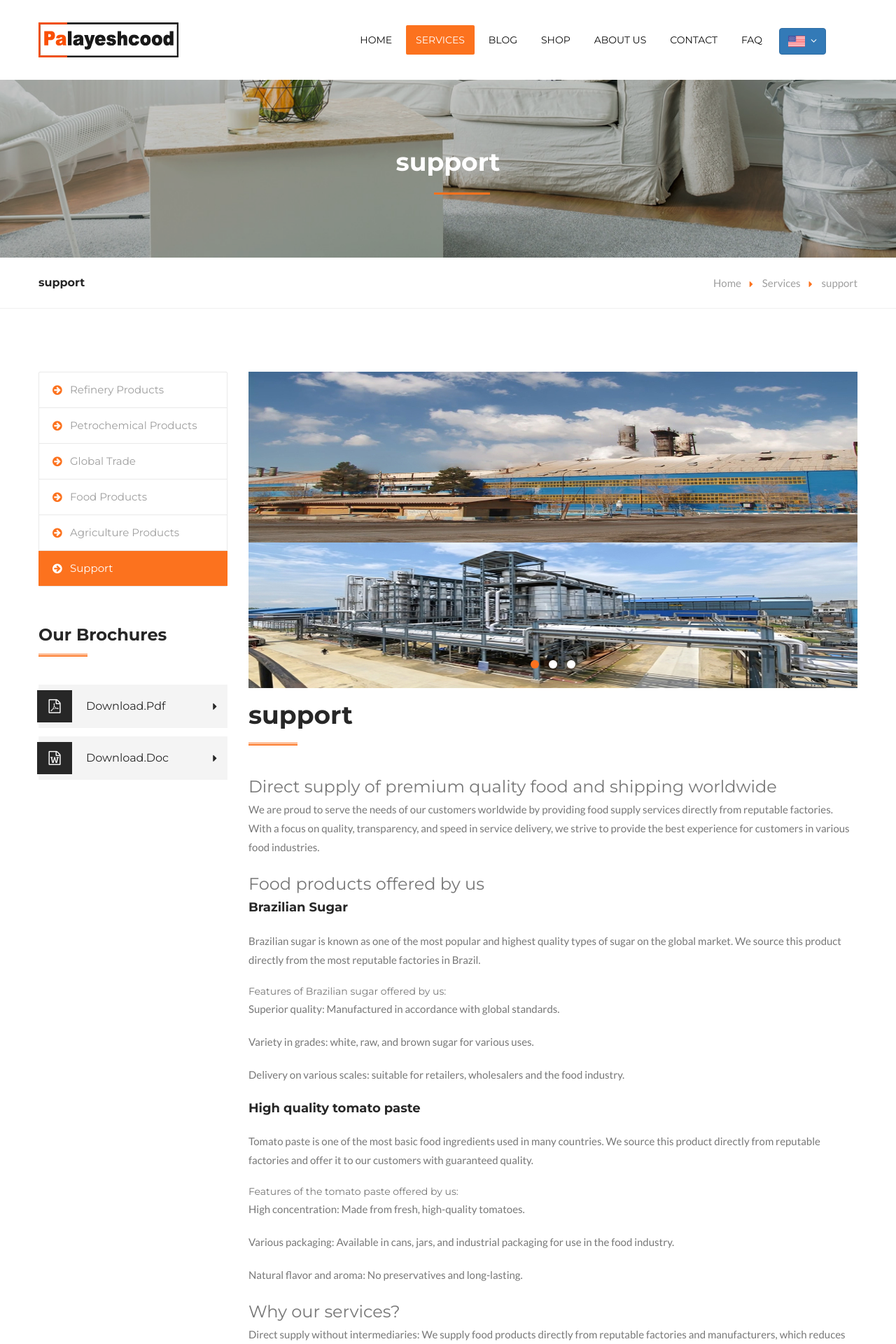
After one commit to aliashtab77/palayeshcood-django-, a Django app: page /servives/support/ in a window 1280 px wide. The commit adds this page. Shown: the top 1920 px of the page at 70% size. Run offline with Django 5.2, Linux system fonts and the light colour scheme; some libraries are stand-ins or nearby versions.

Commit message:
all services added

```diff
--- a/services/urls.py
+++ b/services/urls.py
@@ -1,5 +1,5 @@
 from django.urls import path
-from services.views import services, refinery, petrochemical, global_trade, food
+from services.views import services, refinery, petrochemical, global_trade, food, agriculture, support
 
 
 urlpatterns = [
@@ -8,5 +8,6 @@ urlpatterns = [
     path("petrochemical/", petrochemical, name="petrochemical"),
     path("global_trade/", global_trade, name="global"),
     path('food/', food, name="food"),
-
+    path('agriculture/', agriculture, name='agriculture'),
+    path('support/', support, name='support'),
 ]
--- a/services/views.py
+++ b/services/views.py
@@ -30,3 +30,16 @@ def food(request):
 
     }
     return render(request, 'food.html', context=context)
+
+
+def agriculture(request):
+    context = {
+
+    }
+    return render(request, 'agriculture.html', context=context)
+
+def support(request):
+    context = {
+
+    }
+    return render(request, 'support.html', context=context)
--- a/templates/services-side.html
+++ b/templates/services-side.html
@@ -6,6 +6,8 @@
             <li class="{{ petrochemical }}"><a href="{% url 'petrochemical' %}">{% translate 'petrochemical products' %}</a></li>
             <li class="{{ global }}"><a href="{% url 'global' %}">{% translate 'global trade' %}</a></li>
             <li class="{{ food }}"><a href="{% url 'food' %}">{% translate 'Food products' %}</a></li>
+            <li class="{{ agriculture }}"><a href="{% url 'agriculture' %}">{% translate 'agriculture products' %}</a></li>
+            <li class="{{ support }}"><a href="{% url 'support' %}">{% translate 'support' %}</a></li>
         </ul>
     </nav>
 </div>
--- /dev/null
+++ b/templates/support.html
@@ -0,0 +1,251 @@
+{% extends 'base.html' %}
+{% load static %}
+{% load i18n %}
+{% block title %}
+	{% translate 'support' %}
+{% endblock title %}
+{% block servicesc %}current{% endblock servicesc%}
+{% block servicescz %}current{% endblock servicescz%}
+{% block body %}
+
+    <!--Page Title-->
+    <section class="page-title" style="background-image:url({% static 'haman/images/background/bg-page-title-1.jpg' %});">
+        <div class="auto-container">
+            <h1>{% translate 'support' %}</h1>
+        </div>
+    </section>
+
+    <!--Page Info-->
+    <section class="page-info">
+        <div class="auto-container clearfix">
+            <div class="pull-left"><h2>{% translate 'support' %}</h2></div>
+            <div class="pull-right">
+                <ul class="bread-crumb clearfix">
+                    <li><a href="{% url 'home' %}">{% translate 'Home' %}</a></li>
+                    <li><a href="{% url 'services' %}">{% translate 'Services' %}</a></li>
+                    <li>{% translate 'support' %}</li>
+                </ul>
+            </div>
+        </div>
+    </section>
+
+    <!--Sidebar Page-->
+    <div class="sidebar-page-container">
+        <div class="auto-container">
+            <div class="row clearfix">
+
+
+                <!--Sidebar-->
+                <div class="sidebar-side col-lg-3 col-md-4 col-sm-12 col-xs-12">
+                    <aside class="sidebar">
+
+                        <!--Sidebar Widget / Boxed Nav-->
+                        {% include 'services-side.html' with support="current" only %}
+
+                        <!--Sidebar Widget / Downloads-->
+                        <div class="widget sidebar-widget downloads">
+                            <div class="sidebar-title"><h3>{% translate 'Our Brochures' %}</h3></div>
+                            <ul>
+                                <li class="haman_left"><a href="#"><span class="icon fa fa-file-pdf-o"></span> Download.Pdf</a></li>
+                                <li class="haman_left"><a href="#"><span class="icon fa fa-file-word-o"></span> Download.Doc</a></li>
+                            </ul>
+                        </div>
+
+
+                    </aside>
+                </div><!--End Sidebar-->
+
+                <!--Content Side-->
+
+                <div class="content-side col-lg-9 col-md-8 col-sm-12 col-xs-12">
+                    <!--Service Single-->
+                    <section class="service-details">
+                    	<!--Service Images-->
+                        <div class="service-images">
+                            <ul class="single-item-carousel">
+                                <li><figure class="image-box"><a href="{% static 'haman/images/resource/services/baner-shekar1.jpg' %}" class="lightbox-image" title="Image Caption Here"><img src="{% static 'haman/images/resource/services/baner-shekar1.jpg' %}" alt="Food products photo"></a></figure></li>
+                                <li><figure class="image-box"><a href="{% static 'haman/images/resource/services/baner-shekar2.jpg' %}" class="lightbox-image" title="Image Caption Here"><img src="{% static 'haman/images/resource/services/baner-shekar2.jpg' %}" alt="Food products photo"></a></figure></li>
+                                <li><figure class="image-box"><a href="{% static 'haman/images/resource/services/baner-shekar3.jpg' %}" class="lightbox-image" title="Image Caption Here"><img src="{% static 'haman/images/resource/services/baner-shekar3.jpg' %}" alt="Food products photo"></a></figure></li>
+
+
+                            </ul>
+                        </div>
+
+                       	<div class="sec-title"><h2>{% translate 'support' %}</h2></div>
+                        <!--Text Content-->
+                        <div class="text-content">
+                            <h3>{% translate 'Direct supply of premium quality food and shipping worldwide' %}</h3>
+                        	<p>{% translate 'We are proud to serve the needs of our customers worldwide by providing food supply services directly from reputable factories. With a focus on quality, transparency, and speed in service delivery, we strive to provide the best experience for customers in various food industries.' %}</p>
+                            <h3>{% translate 'Food products offered by us' %}</h3>
+                            <h4>{% translate 'Brazilian Sugar' %}</h4>
+                            <p>{% translate 'Brazilian sugar is known as one of the most popular and highest quality types of sugar on the global market. We source this product directly from the most reputable factories in Brazil.' %}</p>
+                            <h5>{% translate 'Features of Brazilian sugar offered by us:' %}</h5>
+                            <p>{% translate 'Superior quality: Manufactured in accordance with global standards.' %}</p>
+                            <p>{% translate 'Variety in grades: white, raw, and brown sugar for various uses.' %}</p>
+                            <p>{% translate 'Delivery on various scales: suitable for retailers, wholesalers and the food industry.' %}</p>
+                            <h4>{% translate 'High quality tomato paste' %}</h4>
+                            <p>{% translate 'Tomato paste is one of the most basic food ingredients used in many countries. We source this product directly from reputable factories and offer it to our customers with guaranteed quality.' %}</p>
+                            <h5>{% translate 'Features of the tomato paste offered by us:' %}</h5>
+                            <p>{% translate 'High concentration: Made from fresh, high-quality tomatoes.' %}</p>
+                            <p>{% translate 'Various packaging: Available in cans, jars, and industrial packaging for use in the food industry.' %}</p>
+                            <p>{% translate 'Natural flavor and aroma: No preservatives and long-lasting.' %}</p>
+                            <h3>{% translate 'Why our services?' %}</h3>
+                            <p>{% translate 'Direct supply without intermediaries: We supply food products directly from reputable factories and manufacturers, which reduces costs and ensures quality.' %}</p>
+                            <p>{% translate 'Guaranteed quality: All our products are manufactured and packaged in accordance with international standards.' %}</p>
+                            <p>{% translate 'Worldwide shipping: We use an extensive and professional transportation network that allows for fast and safe delivery of products to any part of the world.' %}</p>
+                            <p>{% translate 'Competitive price: By eliminating intermediaries, we offer the best prices for food products.' %}</p>
+                            <p>{% translate 'Expert Support: Our team is ready to provide expert advice to select the most appropriate products and transportation solutions.' %}</p>
+                            <h3>{% translate 'A different experience of food supply' %}</h3>
+                            <p>{% translate 'We are committed to providing transparent and professional services, focusing on gaining customer trust. Brazilian sugar and tomato paste are just some of our products, and we are ready to meet your diverse food needs.' %}</p>
+                            <h4>{% translate 'To place an order, receive advice or more information, contact us today. Working with us guarantees a reliable, fast and economical supply of food.' %}</h4>
+                        </div>
+
+                        <!--Service Types-->
+                        <div class="service-types">
+                        	<div class="row clearfix">
+                            	<!--Service Type-->
+                                <div class="service-type col-lg-4 col-md-4 col-sm-6 col-xs-12">
+                                	<div class="inner-box">
+                                    	<figure class="image-box"><img src="{% static 'haman/images/resource/services/shek1.jpg' %}" alt="{% translate 'Sugar trade photo' %}"></figure>
+                                        <div class="lower-content">
+                                            <ul class="list-style-one">
+                                            	<li>{% translate 'We are in contact with Brazilian sugar factories around the world.' %}</li>
+                                                <li>{% translate 'We offer you Brazilian sugar based on global standards.' %}</li>
+                                            </ul>
+                                        </div>
+                                    </div>
+                                </div>
+
+                                <!--Service Type-->
+                                <div class="service-type col-lg-4 col-md-4 col-sm-6 col-xs-12">
+                                	<div class="inner-box">
+                                    	<figure class="image-box"><img src="{% static 'haman/images/resource/services/shek2.jpg' %}" alt="{% translate 'Sugar trade photo' %}"></figure>
+                                        <div class="lower-content">
+                                            <ul class="list-style-one">
+                                            	<li>{% translate 'We guarantee the quality of Brazilian sugar.' %}</li>
+                                                <li>{% translate 'We ship worldwide.' %}</li>
+                                            </ul>
+                                        </div>
+                                    </div>
+                                </div>
+
+                                <!--Service Type-->
+                                <div class="service-type col-lg-4 col-md-4 col-sm-6 col-xs-12">
+                                	<div class="inner-box">
+                                    	<figure class="image-box"><img src="{% static 'haman/images/resource/services/shek3.jpg' %}" alt="{% translate 'Sugar trade photo' %}"></figure>
+                                        <div class="lower-content">
+                                            <ul class="list-style-one">
+                                            	<li>{% translate 'We can deliver tomato paste to your port.' %}</li>
+                                                <li>{% translate 'We have expert support to answer you.' %}</li>
+                                            </ul>
+                                        </div>
+                                    </div>
+                                </div>
+
+                            </div>
+                        </div>
+
+
+
+                        <!--Get Quote-->
+                        <div class="get-quote">
+                            <div class="sec-title medium"><h2>{% translate 'Get a free consultation' %}</h2></div>
+                                <div class="row clearfix">
+                                    <!--Content COlumn-->
+                                    <!--Form Column-->
+                                    <div class="column col-lg-8 col-md-12 col-sm-12 col-xs-12">
+                                        <!--form-box-->
+                                        <div class="form-box default-form">
+                                            <div class="contact-form default-form">
+                                                <form method="post" action="{% url 'savemessages' %}" id="mform">
+                                                    <div class="row clearfix">
+                                                            {% csrf_token %}
+                                                        <div class="form-group col-md-6 col-sm-6 col-xs-12">
+                                                            <input type="text" name="subject" value="" placeholder="{% translate 'subject' %}">
+                                                        </div>
+
+                                                        <div class="form-group col-md-6 col-sm-6 col-xs-12">
+                                                            <input type="text" name="username" value="" placeholder="{% translate 'Your Name *' %}" required>
+                                                        </div>
+
+                                                        <div class="form-group col-md-6 col-sm-6 col-xs-12">
+                                                            <input type="email" name="email" value="" placeholder="{% translate 'Your Mail *' %}" required>
+                                                        </div>
+
+                                                        <div class="form-group col-md-6 col-sm-6 col-xs-12">
+                                                            <input type="text" name="number" value="" placeholder="{% translate 'Phone Number' %}">
+                                                        </div>
+
+                                                        <div class="form-group col-md-12 col-sm-12 col-xs-12">
+                                                            <textarea name="message" placeholder="{% translate 'Message *' %}"></textarea>
+                                                        </div>
+                                                        <div class="form-group col-md-12 col-sm-12 col-xs-12">
+                                                            <button type="submit" class="theme-btn btn-style-two">{% translate 'Get Quote' %}</button>
+                                                        </div>
+                                                        <div id="response">
+
+                                                        </div>
+                                                    </div>
+                                                </form>
+                                            </div>
+                                        </div>
+                                    </div>
+                            </div>
+                        </div>
+
+                    </section>
+                </div><!--End Content Side-->
+
+            </div>
+        </div>
+    </div>
+
+
+{% endblock body %}
+
+{% block escript %}
+    <script>
+
+        $(document).ready(function() {
+
+            $('#mform').on('submit', function(event) {
+
+                {#event.preventDefault(); // Prevent the default form submission#}
+
+
+                $.ajax({
+
+                    type: 'POST',
+
+                    url: '{% url "savemessages" %}',  // Replace with your view's URL
+
+                    data: $(this).serialize(), // Serialize the form data
+
+                    success: function(response) {
+
+                        if (response.success) {
+
+                            $('#response').html('<p>' + response.message + '</p>');
+
+                        } else {
+
+                            $('#response').html('<p>Error: ' + JSON.stringify(response.errors) + '</p>');
+
+                        }
+
+                    },
+
+                    error: function(xhr, status, error) {
+
+                        $('#response').html('<p>An error occurred: ' + error + '</p>');
+
+                    }
+
+                });
+
+            });
+
+        });
+
+    </script>
+{% endblock %}
```
Also changed, not shown: palayeshcood/settings.py (+6 -2 lines), templates/agriculture.html (added, +251 -0 lines), templates/index.html (+20 -21 lines), templates/services.html (+12 -54 lines), db.sqlite3 (deleted), static/haman/images/resource/services/keshavarzibg.jpg (added), static/haman/images/resource/services/refinerbg.jpg, static/haman/images/resource/services/supportbg.jpg (added).
